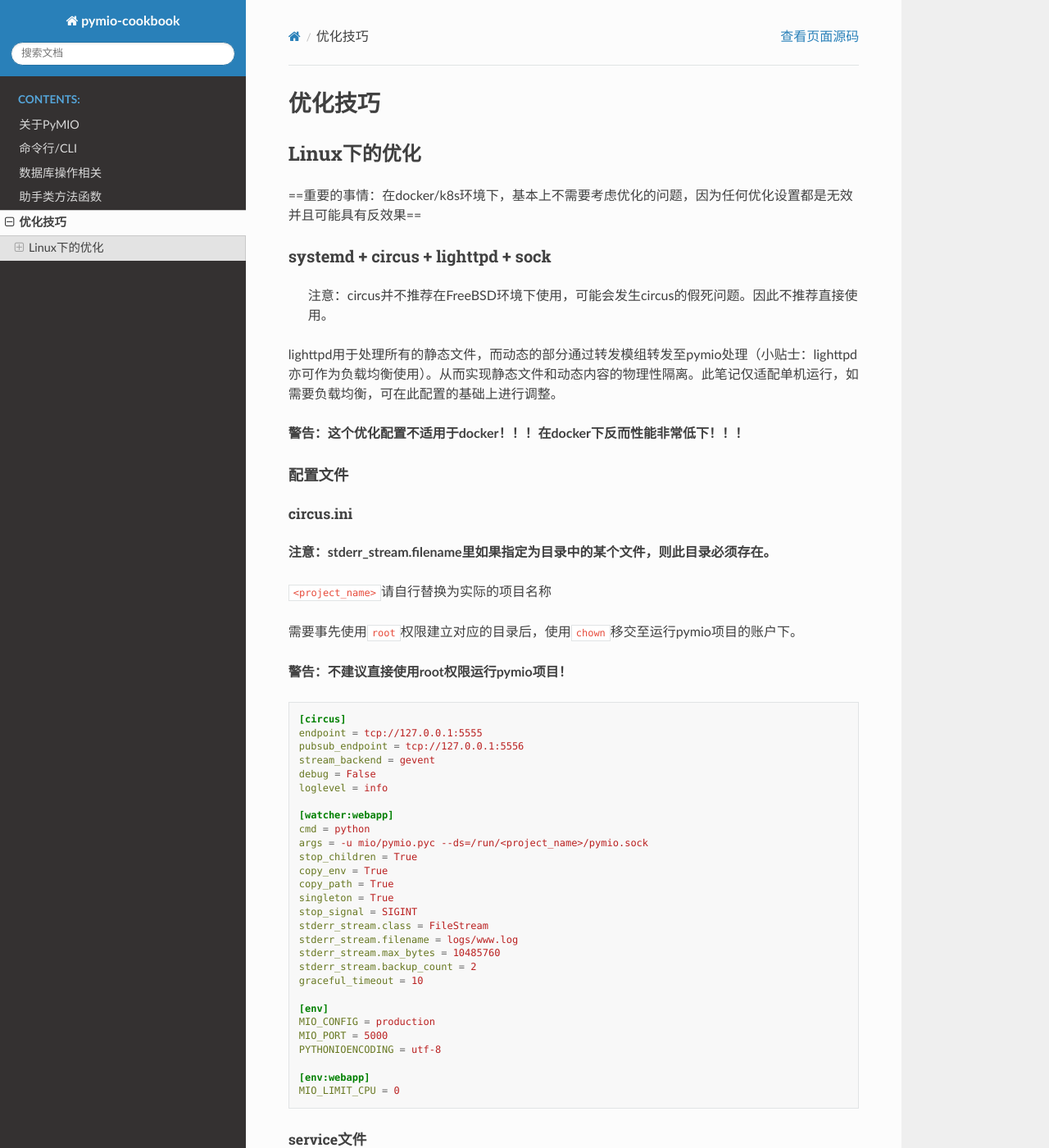
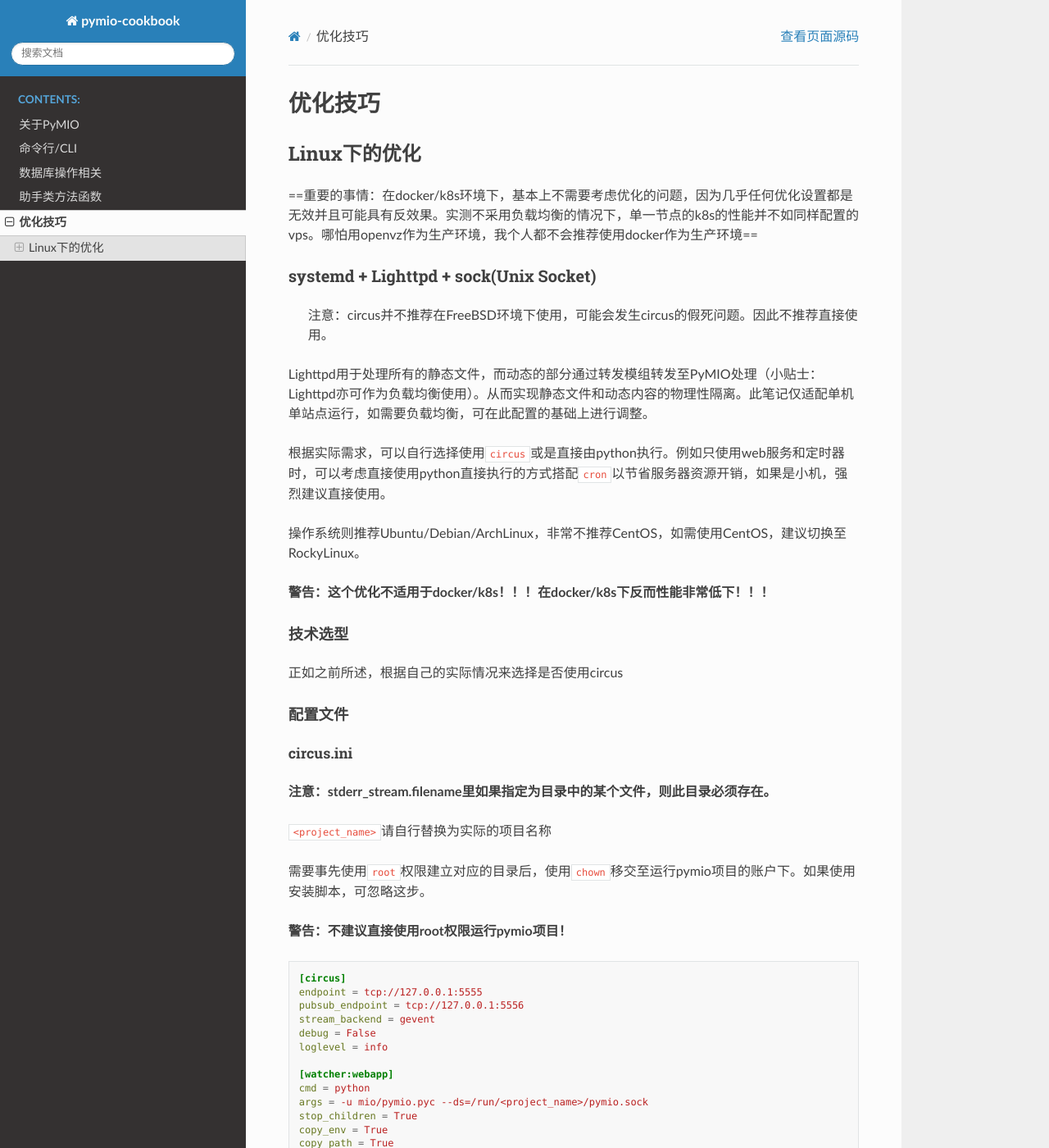
Before and after one commit to 0ldm0s/pymio-book, a Sphinx documentation site: the page built from source/zh-cn/optimize.md, in a window 1280 px wide and 1400 px high. Shown: the whole window at 82% size. Built offline with Sphinx 7.4.7 and the Read the Docs theme 2.0.0, drawn with Linux system fonts in a browser that asks for light colours.

Commit message:
调整下内容

```diff
--- a/source/zh-cn/optimize.md
+++ b/source/zh-cn/optimize.md
@@ -2,15 +2,23 @@
 
 ## Linux下的优化
 
-==重要的事情：在docker/k8s环境下，基本上不需要考虑优化的问题，因为任何优化设置都是无效并且可能具有反效果==
+==重要的事情：在docker/k8s环境下，基本上不需要考虑优化的问题，因为几乎任何优化设置都是无效并且可能具有反效果。实测不采用负载均衡的情况下，单一节点的k8s的性能并不如同样配置的vps。哪怕用openvz作为生产环境，我个人都不会推荐使用docker作为生产环境==
 
-### systemd + circus + lighttpd + sock
+### systemd + Lighttpd + sock(Unix Socket)
 
 >   注意：circus并不推荐在FreeBSD环境下使用，可能会发生circus的假死问题。因此不推荐直接使用。
 
-lighttpd用于处理所有的静态文件，而动态的部分通过转发模组转发至pymio处理（小贴士：lighttpd亦可作为负载均衡使用）。从而实现静态文件和动态内容的物理性隔离。此笔记仅适配单机运行，如需要负载均衡，可在此配置的基础上进行调整。
+Lighttpd用于处理所有的静态文件，而动态的部分通过转发模组转发至PyMIO处理（小贴士：Lighttpd亦可作为负载均衡使用）。从而实现静态文件和动态内容的物理性隔离。此笔记仅适配单机单站点运行，如需要负载均衡，可在此配置的基础上进行调整。
 
-**警告：这个优化配置不适用于docker！！！在docker下反而性能非常低下！！！**
+根据实际需求，可以自行选择使用`circus`或是直接由python执行。例如只使用web服务和定时器时，可以考虑直接使用python直接执行的方式搭配`cron`以节省服务器资源开销，如果是小机，强烈建议直接使用。
+
+操作系统则推荐Ubuntu/Debian/ArchLinux，非常不推荐CentOS，如需使用CentOS，建议切换至RockyLinux。
+
+**警告：这个优化不适用于docker/k8s！！！在docker/k8s下反而性能非常低下！！！**
+
+#### 技术选型
+
+正如之前所述，根据自己的实际情况来选择是否使用circus
 
 #### 配置文件
 
@@ -20,7 +28,7 @@ lighttpd用于处理所有的静态文件，而动态的部分通过转发模组
 
 `<project_name>`请自行替换为实际的项目名称
 
-需要事先使用`root`权限建立对应的目录后，使用`chown`移交至运行pymio项目的账户下。
+需要事先使用`root`权限建立对应的目录后，使用`chown`移交至运行pymio项目的账户下。如果使用安装脚本，可忽略这步。
 
 **警告：不建议直接使用root权限运行pymio项目！**
 
```
